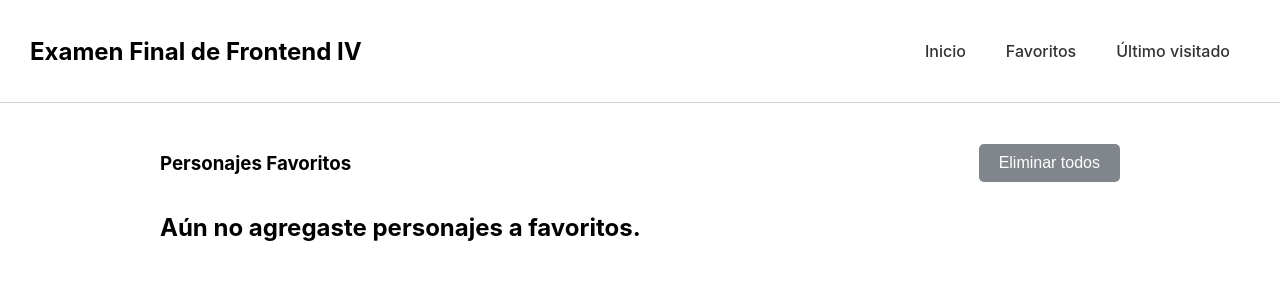
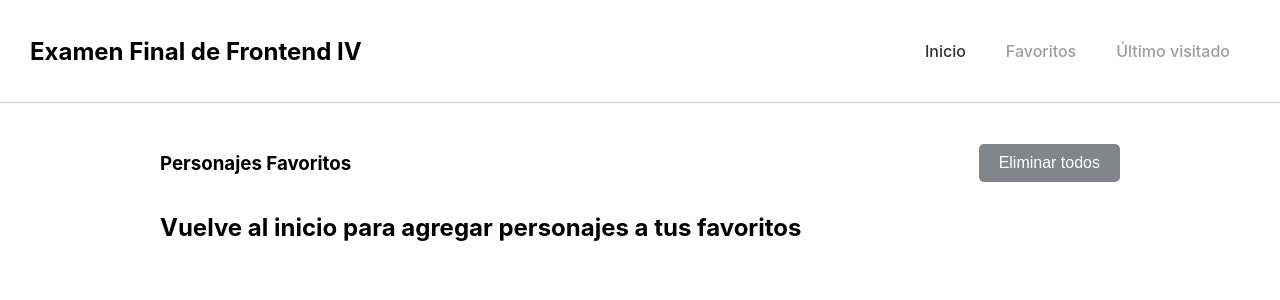
Before and after one commit to Marinitabln/ctd-esp-fe1-final, a React (Create React App) app: page /favoritos in a window 1280 px wide. Shown: the top 300 px of the page. Built offline with nearby package versions, Linux system fonts and the light colour scheme.

Commit message:
Links a Favoritos y Último visitado desabilitados cuando no hay contenido

```diff
--- a/src/componentes/layout/encabezado.componente.tsx
+++ b/src/componentes/layout/encabezado.componente.tsx
@@ -1,5 +1,6 @@
 import {Link} from "react-router-dom";
 import './encabezado.css';
+import { useAppSelector } from "../../redux/hook";
 
 /**
  * Encabezado que contiene los links para navegar entre las páginas
@@ -10,6 +11,8 @@ import './encabezado.css';
  */
 const Encabezado = () => {
 
+    const {visitedCharacter, favourites } = useAppSelector(state => state.characters);
+
     return <header>
             <div>
                 <div>
@@ -18,8 +21,8 @@ const Encabezado = () => {
                 <nav>
                     <ul>
                         <li><Link to="/">Inicio</Link></li>
-                        <li><Link to="/favoritos">Favoritos</Link></li>
-                        <li><Link to="/detalle">Último visitado</Link></li>
+                        <li><Link to={!!favourites[0] ? "/favoritos" :"/"} className={!!favourites[0] ?  "" :"disabled"}>Favoritos</Link></li>
+                        <li><Link to={visitedCharacter.id === 0 ? "/" :`/detalle/${visitedCharacter.id}`} className={visitedCharacter.id === 0 ? "disabled" : ""}>Último visitado</Link></li>
                     </ul>
                 </nav>
             </div>
--- a/src/componentes/layout/encabezado.css
+++ b/src/componentes/layout/encabezado.css
@@ -40,3 +40,11 @@ header > div nav ul li a {
 header > div nav ul li a:hover {
   color: rgba(57, 146, 255, 1);
 }
+
+.disabled{
+  color: rgb(128, 134, 140);
+}
+
+.disabled:hover{
+  color: rgb(128, 134, 140);
+}
--- a/src/paginas/Favoritos.pagina.tsx
+++ b/src/paginas/Favoritos.pagina.tsx
@@ -26,7 +26,7 @@ const PaginaFavoritos = () => {
         {!!favourites[0] ?
             <GrillaPersonajes characters={favourites} />
             :
-            <h2>Aún no agregaste personajes a favoritos.</h2>
+            <h2>Vuelve al inicio para agregar personajes a tus favoritos</h2>
         }
     </div>
 }
--- a/src/redux/charactersSlice.ts
+++ b/src/redux/charactersSlice.ts
@@ -5,7 +5,7 @@ import { apiGetCaracters, apiGetCharacterById } from "./apiCalls";
 const initialState: IInitialType = {
   characters: [],
   favourites: [],
-  selectedCharacter: {
+  visitedCharacter: {
     id: 0,
     name: "",
     status: "",
@@ -113,7 +113,7 @@ const personajesSlice = createSlice({
       })
       .addCase(getCharacterById.fulfilled, (state, action) => {
         state.loading = false;
-        state.selectedCharacter = action.payload;
+        state.visitedCharacter = action.payload;
       })
       .addCase(getCharacterById.pending, (state) => {
         state.loading = true;
--- a/src/redux/type.d.ts
+++ b/src/redux/type.d.ts
@@ -22,7 +22,7 @@ export interface Character {
 export interface IInitialType{
     characters: Character[],
     favourites: Character[],
-    selectedCharacter: Character,
+    visitedCharacter: Character,
     pagination:{
         next:string,
         prev:string
```
Also changed, not shown: src/paginas/Detalle.pagina.tsx (+1 -4 lines).
